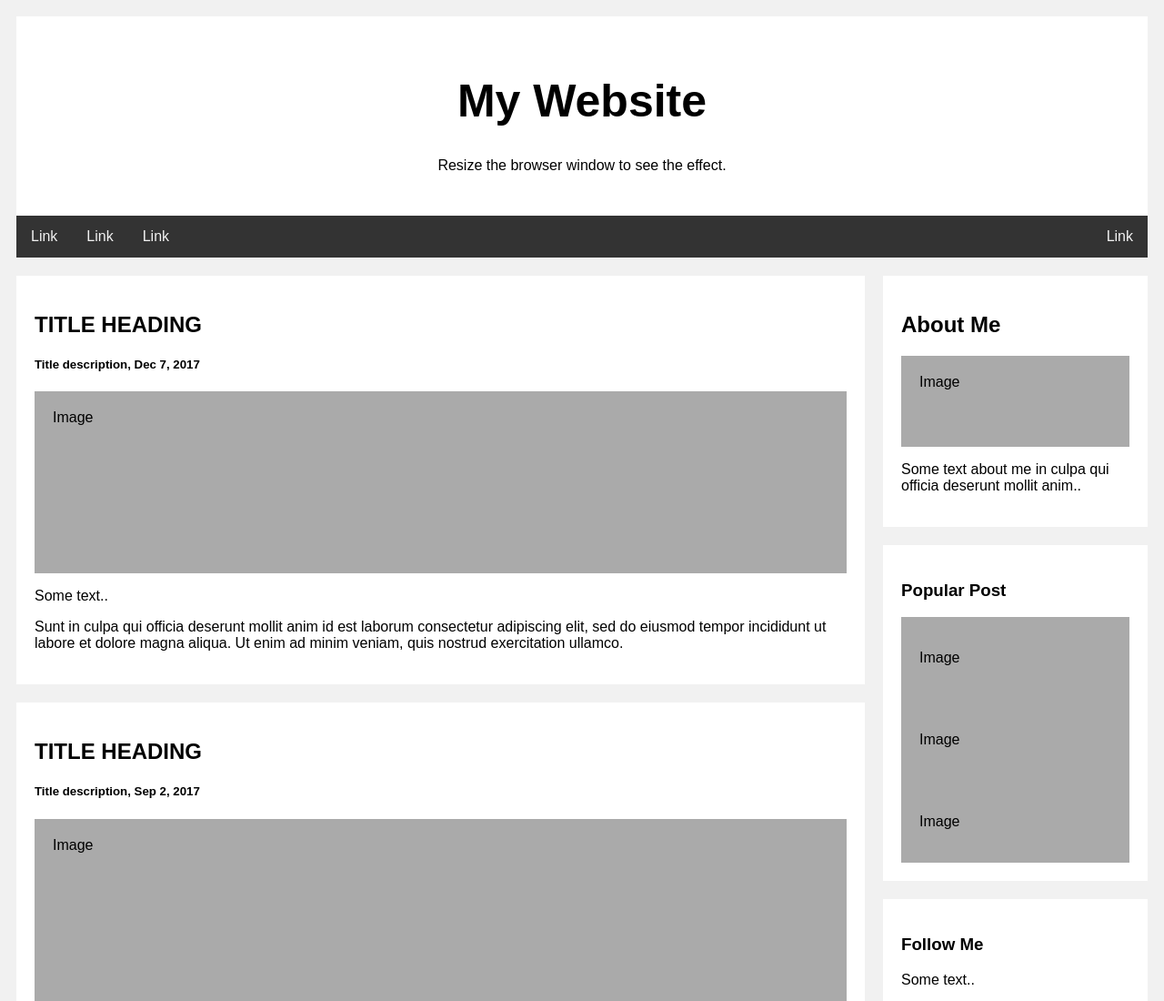
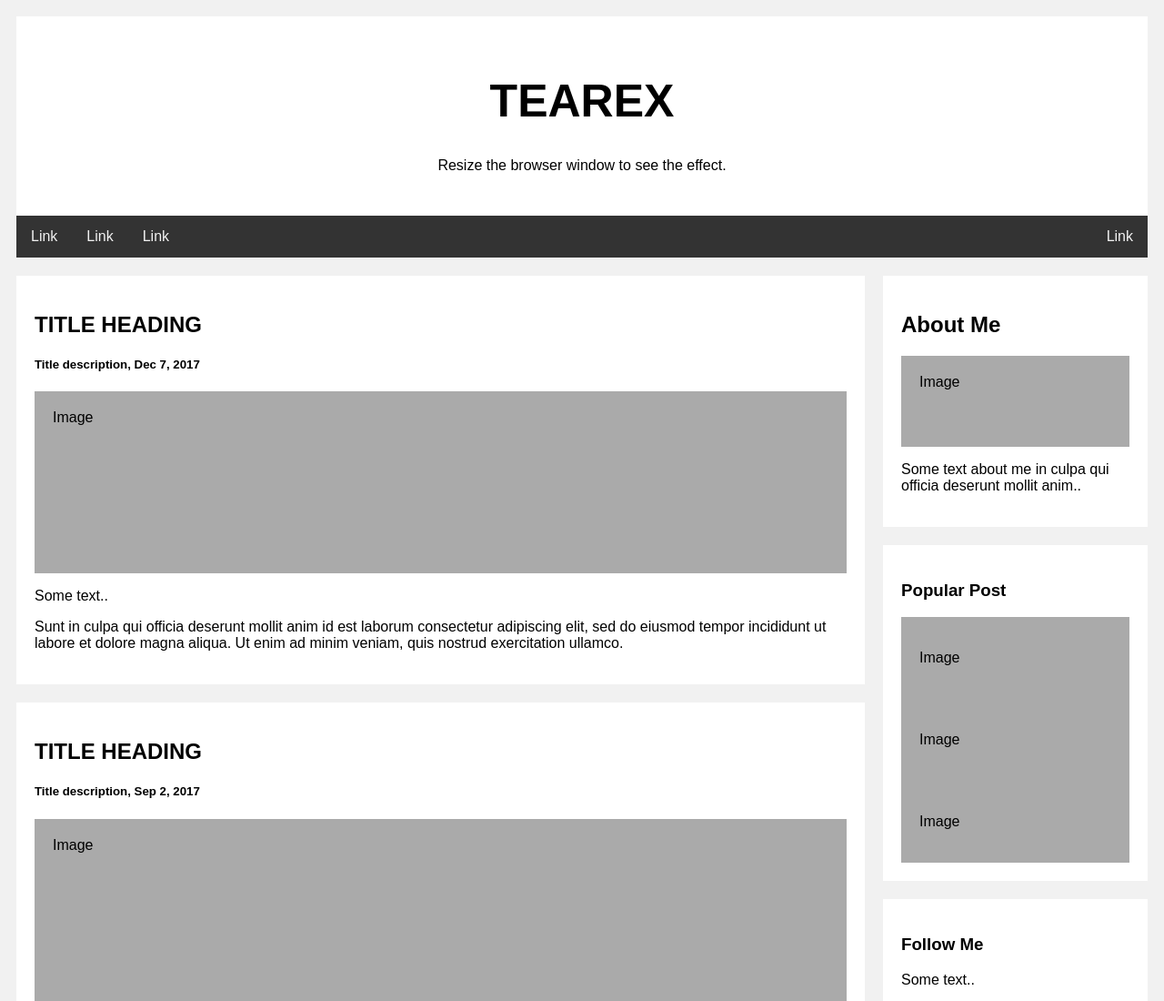
Before and after one commit to kasemsin/tearex, a plain HTML site: page index.html in a window 1280 px wide. Shown: the top 1100 px of the page at 91% size. Drawn offline with Linux system fonts and the light colour scheme.

Commit message:
ssssssaa

```diff
--- a/index.html
+++ b/index.html
@@ -6,7 +6,7 @@
 </head>
 <body>
   <div class="header">
-    <h1>My Website</h1>
+    <h1>TEAREX</h1>
     <p>Resize the browser window to see the effect.</p>
   </div>
 
```
